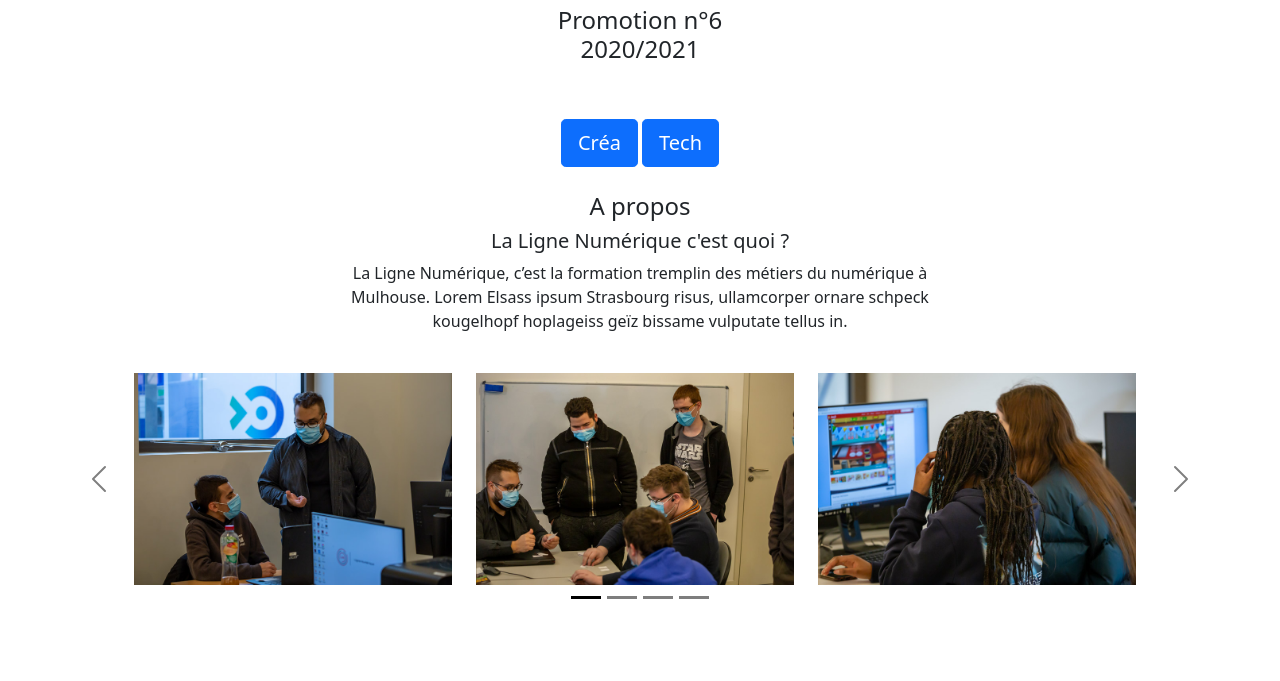
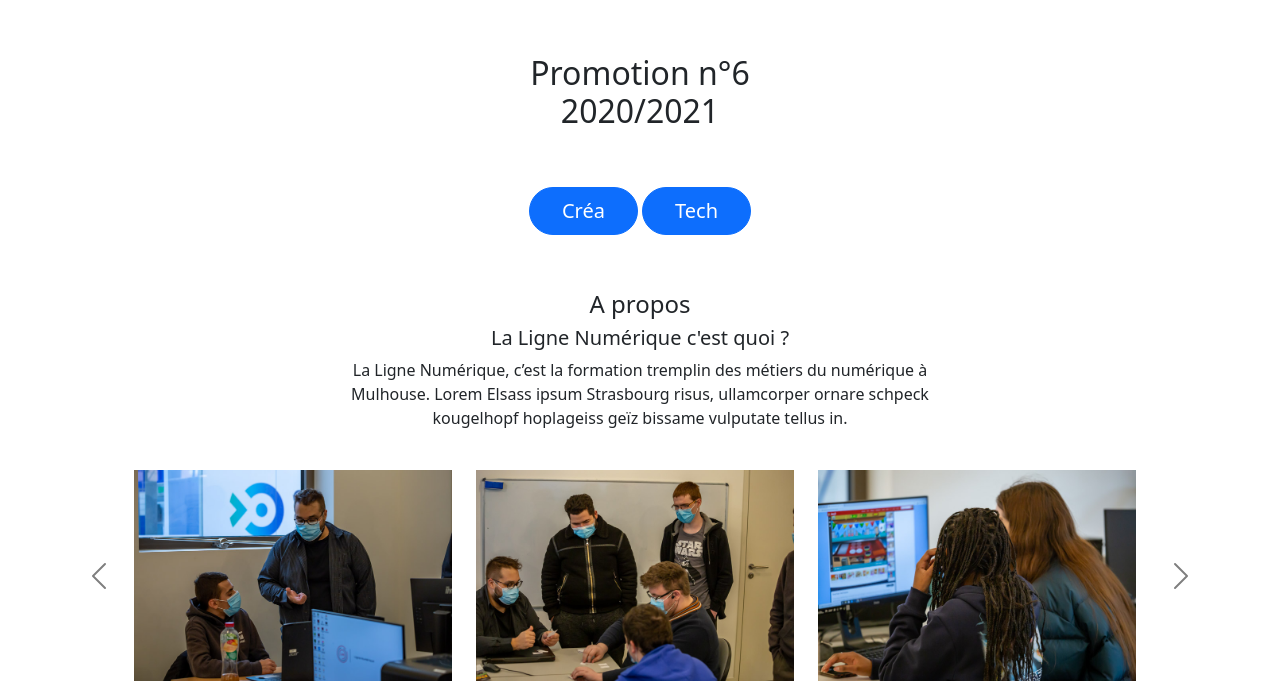
Before and after one commit to Vincent-Halter/site_ln6, a PHP site: page / in a window 1280 px wide. Shown: the part 1408-2089 px from the top of the page. Run offline with PHP 8.4, Linux system fonts and the light colour scheme; data that the repository does not hold is empty; some libraries are stand-ins or nearby versions.

Commit message:
mise a jour page principal

```diff
--- a/css/style.css
+++ b/css/style.css
@@ -46,7 +46,7 @@ p.card-text {
 	background-color: white;
 	padding-left: 8.25em;
 	padding-right: 9.50em ;
-	padding-top: 25px;
+	padding-top: 5em;
 }
 
 .container {
@@ -63,3 +63,9 @@ p.card-text {
 	background: purple;
 	color: white;
 }
+
+.btn-group-lg>.btn, .btn-lg {
+	padding:0.5rem 2rem;
+	border-radius: 5.3rem;
+
+}
--- a/php/home.php
+++ b/php/home.php
@@ -11,9 +11,9 @@
             <div class="embed-responsive embed-responsive-16by9">
                 <iframe width="100%" height="1080" class="embed-responsive-item" src="https://www.youtube.com/embed/COb6AqmggRU" allowfullscreen></iframe>
             </div>
-
-            <h4 id="promotion20-21">Promotion n°6 <br> 2020/2021</h4><br></br>
-            <div class="d-grid gap-2 d-md-block" style="margin-bottom:25px;">
+            <br></br>
+            <h2 id="promotion20-21">Promotion n°6 <br> 2020/2021</h4><br></br>
+            <div class="d-grid gap-2 d-md-block" style="margin-bottom:55px;">
                 <button Onclick="btn_crea()" id ="Crea" class="btn btn-primary btn-lg" type="button">Créa</button>
                 <button Onclick="btn_tech()" id="Tech" class="btn btn-primary btn-lg" type="button">Tech</button>
             </div>
```
